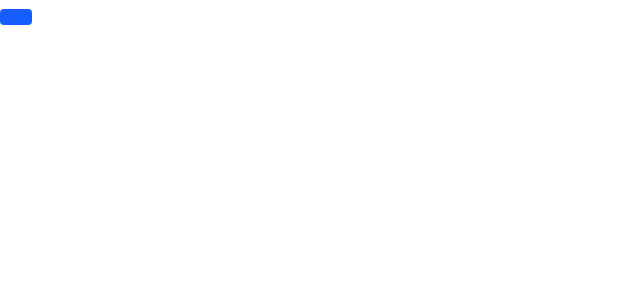
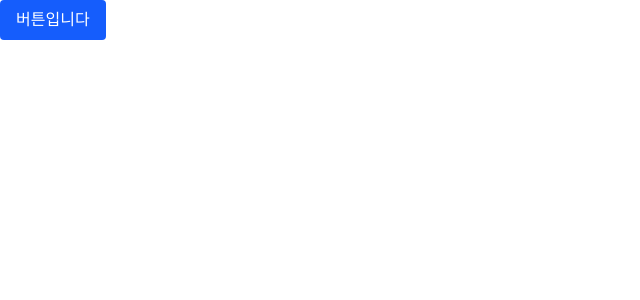
Before and after one commit to Butter-Salt-Flour/Butter-Salt-Flour-FE, a Next.js app: page /main in a window 1280 px wide. Shown: the top 300 px of the page, without its empty margins (0-640 px from the left). Built offline with nearby package versions, Linux system fonts and the light colour scheme.

Commit message:
<Test> 메인페이지에 버튼 라벨

```diff
--- a/src/app/main/page.tsx
+++ b/src/app/main/page.tsx
@@ -3,7 +3,7 @@ import { Button } from '@/components/Button';
 const page = () => {
   return (
     <div>
-      <Button></Button>
+      <Button label='버튼입니다'></Button>
     </div>
   );
 };
```
